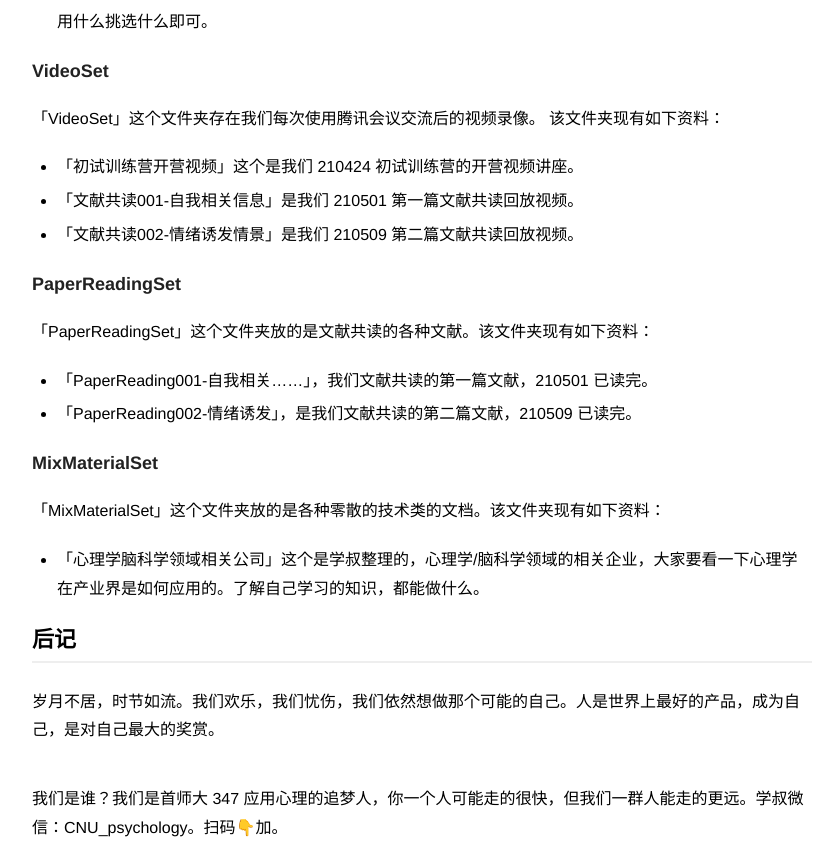
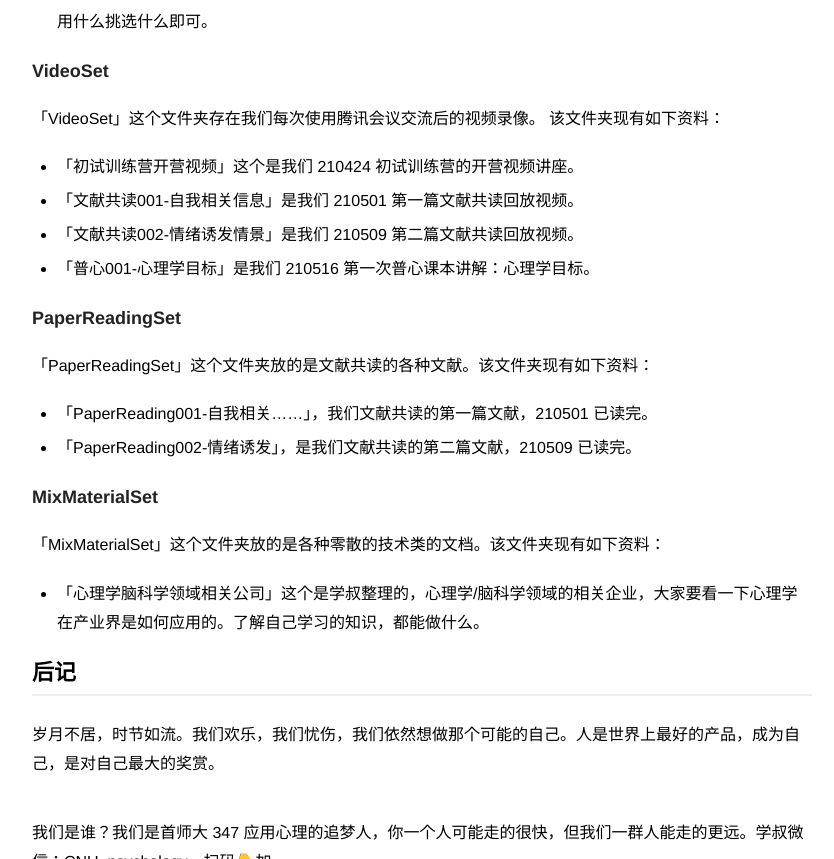
Before and after one commit to zapp926/cnu.github.io, a Jekyll site: the page built from _posts/2021-05-04-22-TheCampSchedule.md, in a window 1280 px wide and 900 px high, scrolled down 1247 px, cut to the strip 0-859 px from the top of the window. Shown: the whole strip, without its empty margins (218-1052 px from the left). Built offline with Jekyll 4.4.1, drawn with Linux system fonts in a browser that asks for light colours.

Commit message:
Update 2021-05-04-22-TheCampSchedule.md

```diff
--- a/_posts/2021-05-04-22-TheCampSchedule.md
+++ b/_posts/2021-05-04-22-TheCampSchedule.md
@@ -27,6 +27,7 @@ description: 人是世界上最好的产品，成为自己，是最大的奖赏
 - 「初试训练营开营视频」这个是我们 210424 初试训练营的开营视频讲座。
 - 「文献共读001-自我相关信息」是我们 210501 第一篇文献共读回放视频。
 - 「文献共读002-情绪诱发情景」是我们 210509 第二篇文献共读回放视频。
+- 「普心001-心理学目标」是我们 210516 第一次普心课本讲解：心理学目标。
 
 ### PaperReadingSet
 「PaperReadingSet」这个文件夹放的是文献共读的各种文献。该文件夹现有如下资料：
```
